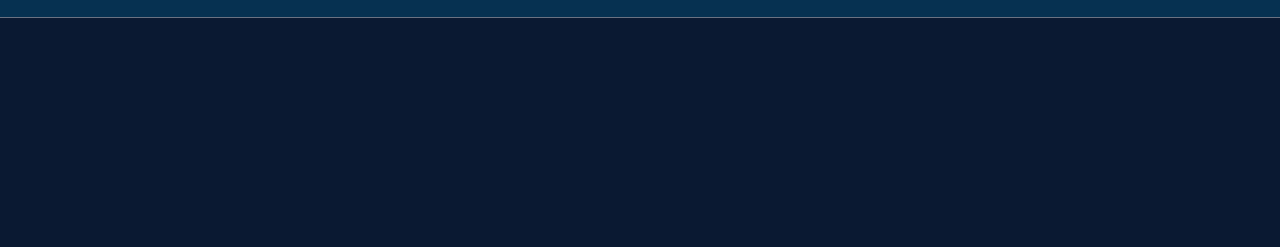
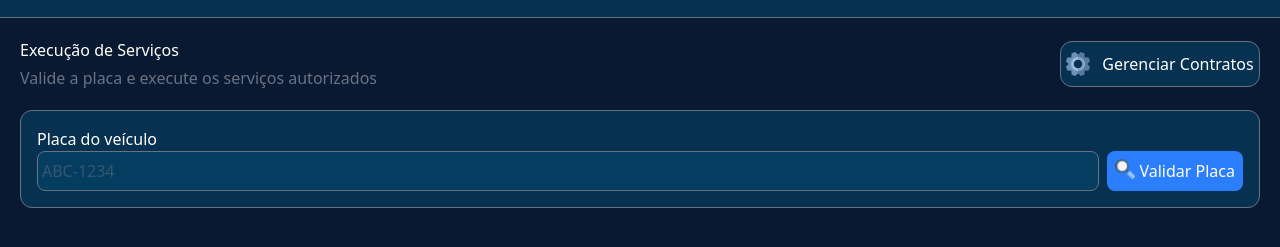
Before and after one commit to guilherme-calixtocampos/autoflow, a plain HTML site: page public/index.html in a window 1280 px wide. Shown: the part 103-350 px from the top of the page. Drawn offline with nearby package versions, Linux system fonts and the light colour scheme.

Commit message:
Adiciona card para pesquisa de placa de veiculo

```diff
--- a/public/index.html
+++ b/public/index.html
@@ -39,7 +39,34 @@
             </button>
         </div>
     </header>
+    <section class="md:p-5 p-3">
+        <div class="flex flex-col gap-5
+        md:items-center md:justify-between md:flex-row">
+            <div class="md:w-1/2">
+                <h2 class="text-white mb-1">Execução de Serviços</h2>
+                <p class="text-gray-500">Valide a placa e execute os serviços autorizados</p>
+            </div>
+            <button class="flex bg-sky-900/50 justify-center p-1 rounded-xl border-1 border-gray-500 items-center w-50">
+                <div class="flex items-center h-9 w-9">
+                    <img src="img/settings.png" alt="ícone de engrenagem simbolizando gerenciamento">
+                </div>
+                <p class="text-white">Gerenciar Contratos</p>
+            </button>
+        </div>
 
+        <div class="bg-sky-900/50 mt-5 border-1 border-gray-500 rounded-xl p-4 ">
+            <h3 class="text-white">Placa do veículo</h3>
+            <div class="flex gap-2 ">
+                <input type="text" id="pesquisaPlaca" placeholder="ABC-1234" required class="bg-sky-900/50 p-1 border border-gray-500 rounded-lg text-gray-500 flex-1">
+                <button class="text-white bg-blue-500 p-2 rounded-lg flex gap-1 ">
+                    <div class="">
+                        <img src="img/search.png" alt="" class="w-5">
+                    </div>
+                    Validar Placa
+                </button>
+            </div>
+        </div>
+    </section>
 
 </body>
 </html>
```
Also changed, not shown: public/img/search.png (added), public/img/settings.png (added).
